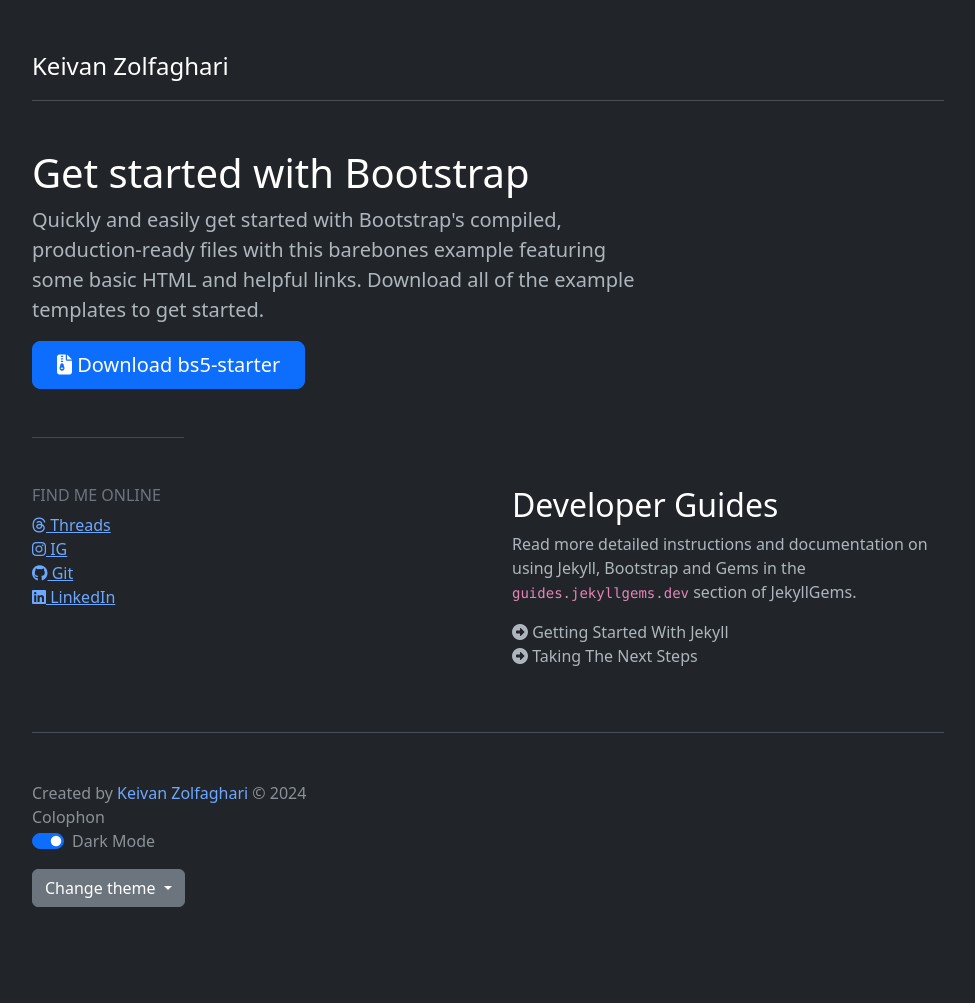
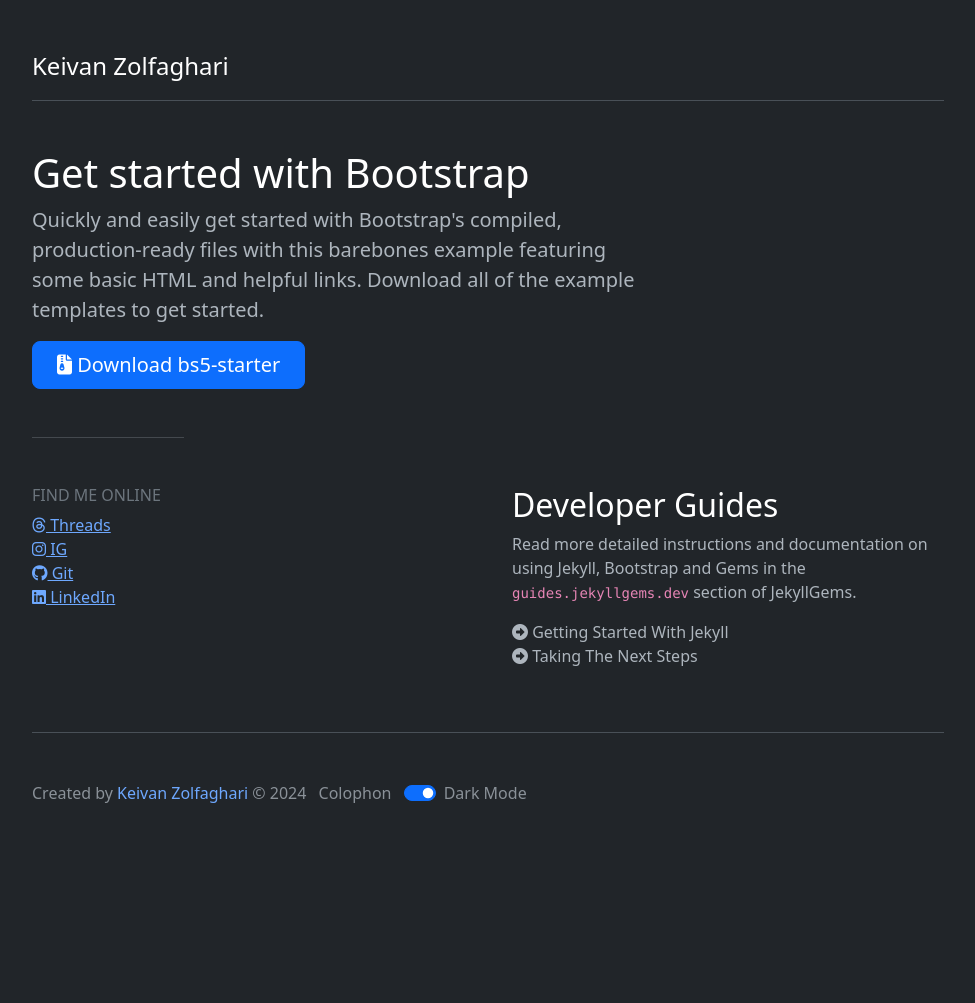
Before and after one commit to keivanz/keivanz.github.io, a Jekyll site: the page built from index.md, in a window 1280 px wide. Shown: the whole page, without its empty margins (152-1127 px from the left). Built offline with Jekyll 4.4.1, drawn with Linux system fonts in a browser that asks for light colours; nearby versions of some CDN libraries; after the commit the page ends 903 px from its top, so only the background shows below that.

Commit message:
update footer

```diff
--- a/_includes/footer.html
+++ b/_includes/footer.html
@@ -1,30 +1,11 @@
 <footer class="pt-5 my-5 text-body-secondary border-top">
-  Created by <a class="text-decoration-none" href="/">Keivan Zolfaghari</a> &copy; 2024
-  <br>
-  Colophon
-
+  <ul class="list-inline">
+    <li class="list-inline-item">Created by <a class="text-decoration-none" href="/">Keivan Zolfaghari</a> &copy; {{ site.time | date: '%Y' }}</li>
+    <li class="list-inline-item">Colophon</li>
+    <li class="list-inline-item">
   <div class="form-check form-switch">
     <input class="form-check-input" type="checkbox" id="darkModeSwitch" checked>
     <label class="form-check-label" for="darkModeSwitch">Dark Mode</label>
-</div>
-
-
-  <div class="dropdown mt-3">
-    <button id="bd-theme-text" class="btn btn-secondary dropdown-toggle" type="button" data-bs-toggle="dropdown" aria-label="Toggle theme (auto)" aria-expanded="false">
-      Change theme
-    </button>
-    <ul class="dropdown-menu">
-      <li ><button data-bs-theme-value="light" class="dropdown-item inactive" aria-pressed="false" href="#">
-        <svg class="bi ms-auto d-none"><use href="#check2"></use></svg><i class="fa-solid fa-sun me-2"></i>Light</button>
-      </li>
-      <li><button data-bs-theme-value="dark" class="dropdown-item inactive" aria-pressed="false" href="#">
-        <svg class="bi ms-auto d-none"><use href="#check2"></use></svg><i class="fa-solid fa-moon me-2"></i>Dark</button>
-      </li>
-      <li><hr class="dropdown-divider"></li>
-      <li><button data-bs-theme-value="auto" class="dropdown-item inactive" aria-pressed="true" href="#">
-        <svg class="bi ms-auto d-none"><use href="#check2"></use></svg><i class="fa-solid fa-circle-half-stroke me-2"></i>Auto</button>
-      </li>
-    </ul>
-  </div>
-
+</div></li>
+  </ul>
 </footer>
```
Also changed, not shown: README.md.
